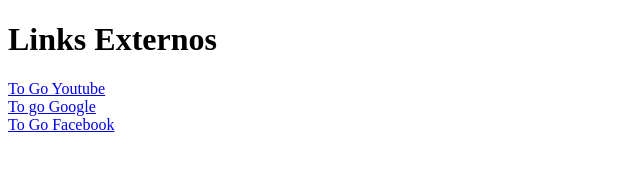
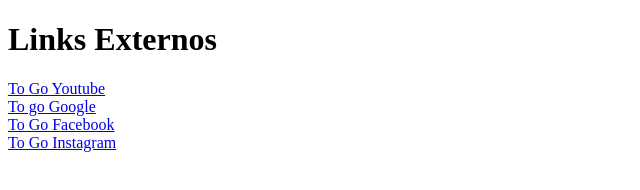
Before and after one commit to Jonatan-Alves/aula-links-externos, a plain HTML site: page index.html in a window 1280 px wide. Shown: the whole page, without its empty margins (0-640 px from the left). Drawn offline with Linux system fonts and the light colour scheme.

Commit message:
1 novo link adicionados para instagram

```diff
--- a/index.html
+++ b/index.html
@@ -26,6 +26,10 @@
   <a href="http://facebook.com.br" target="_blank">To Go Facebook</a>
 </div>
 
+<div>
+  <a href="http://instagram.com.br" target="_blank">To Go Instagram</a>
+</div>
+
 </body>
 
 </html>
```
